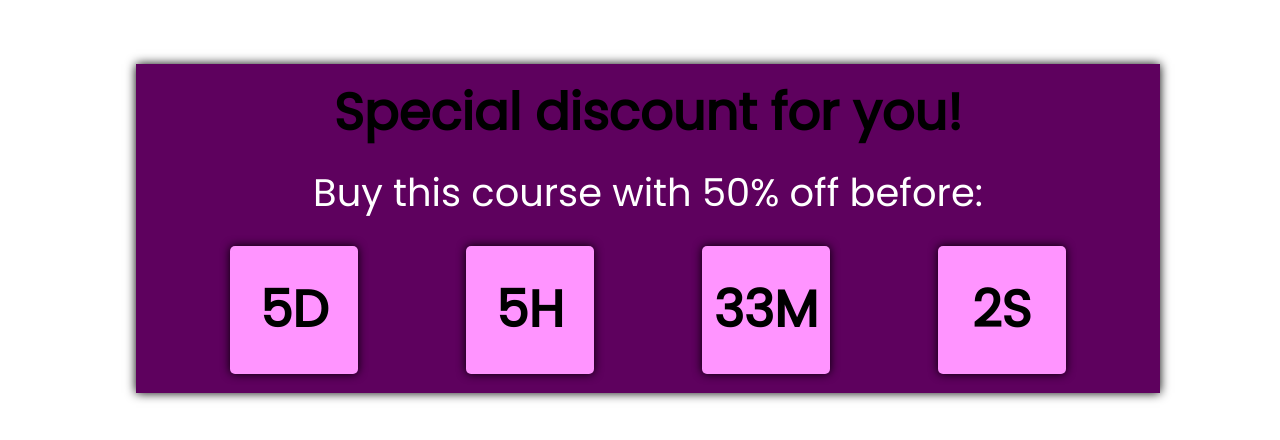
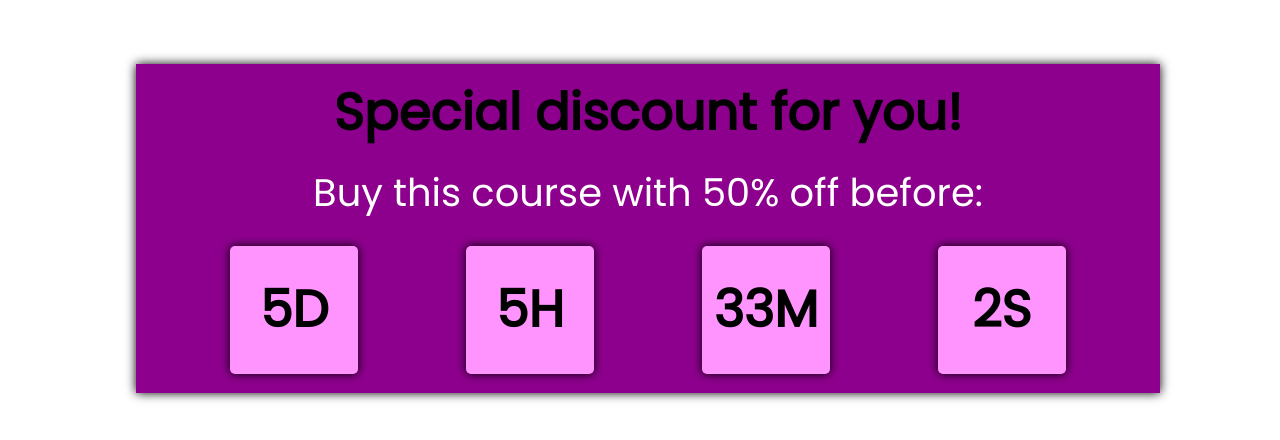
Before and after one commit to nataliadomanska/countdown-timer, a plain HTML site: page index.html in a window 1280 px wide. Drawn offline with Linux system fonts and the light colour scheme.

Commit message:
color change

```diff
--- a/style.css
+++ b/style.css
@@ -21,7 +21,7 @@ body {
 
 .content {
   width: 80%;
-  background-color: rgb(94, 1, 94);
+  background-color: rgb(141, 0, 141);
   box-shadow: 0px 0px 10px 0px;
   margin: 0 auto;
   margin-top: 5vw;
```
